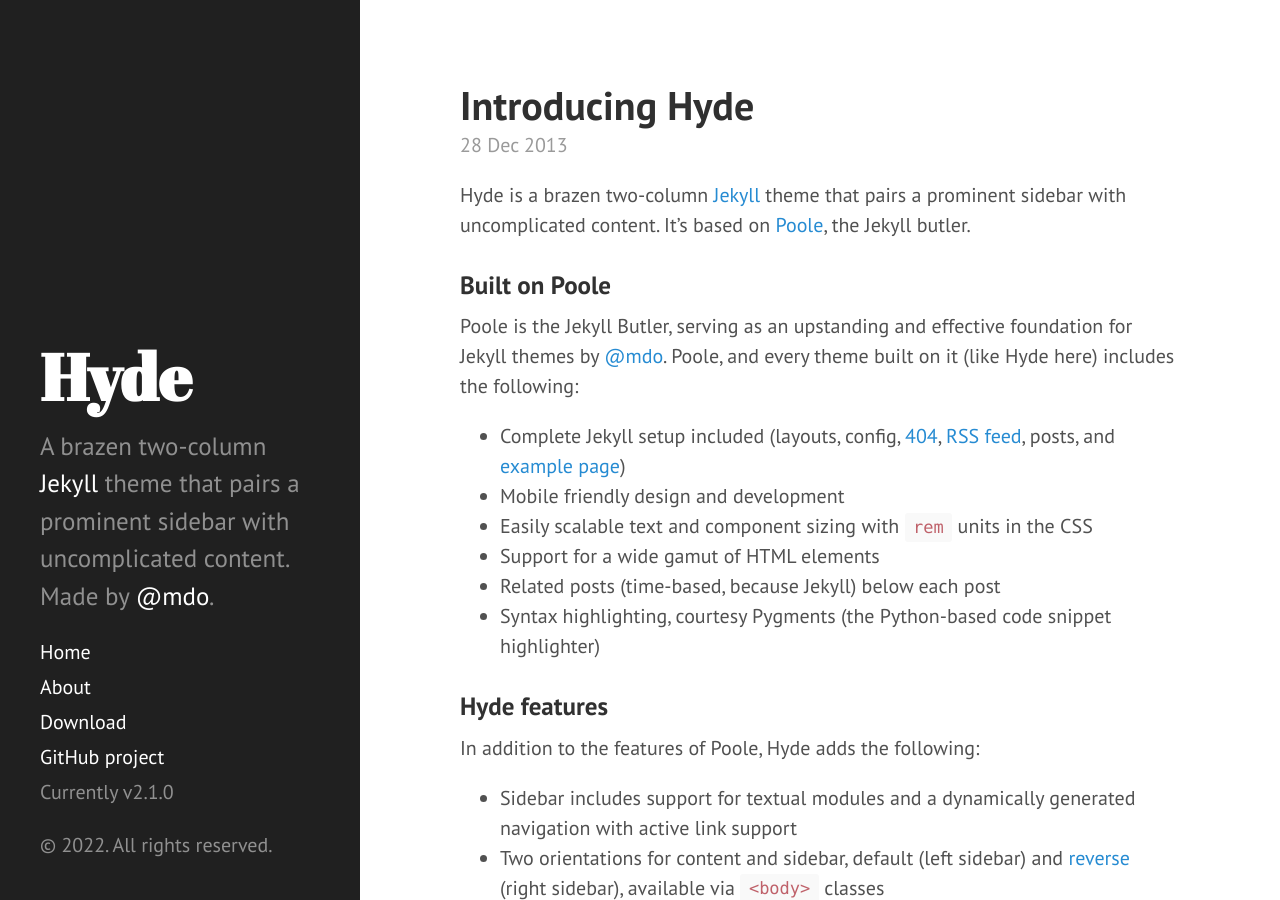
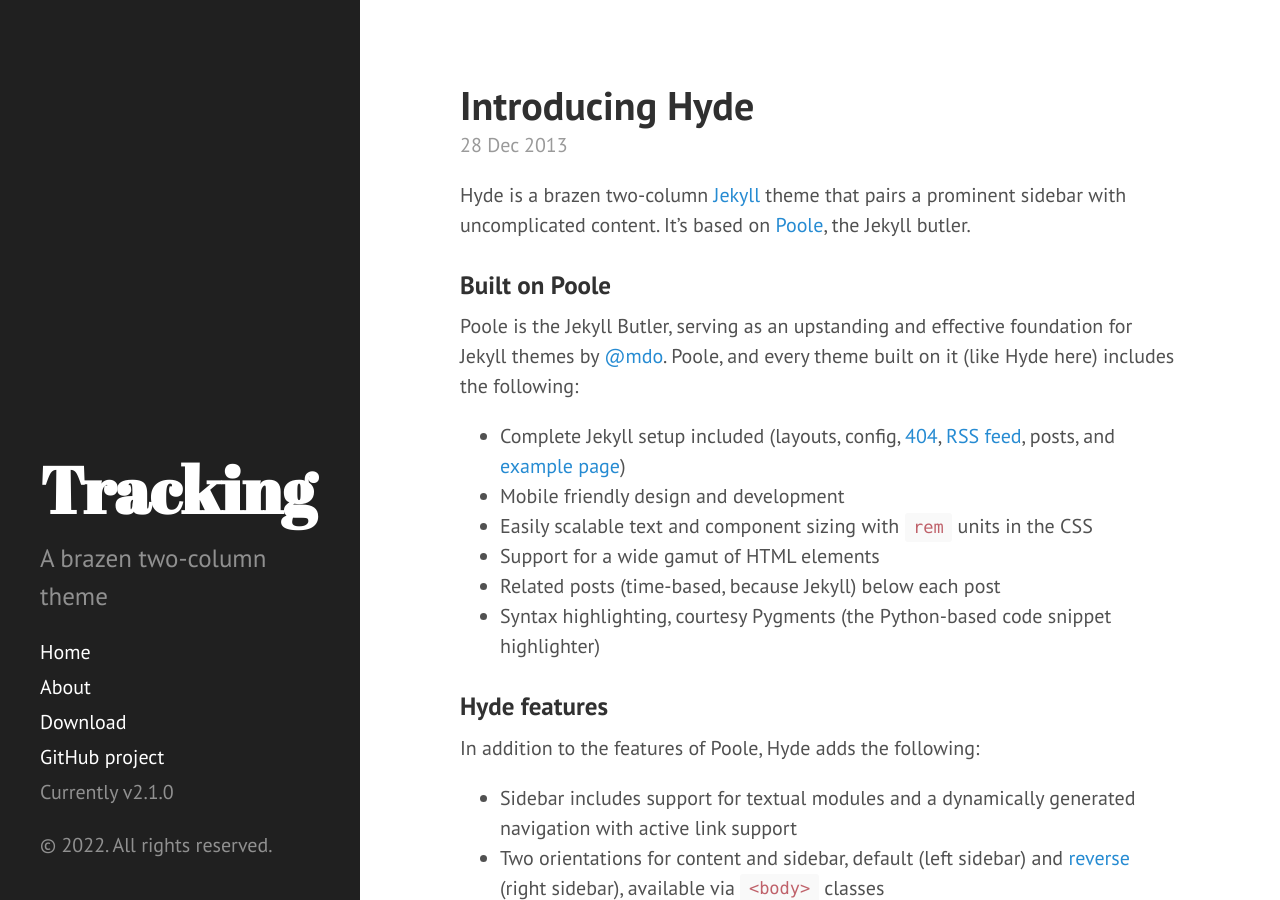
Before and after one commit to aknottymathematician/Tracking, a Jekyll site: the page built from index.html, in a window 1280 px wide and 900 px high. Built offline with Jekyll 4.4.1, drawn with Linux system fonts in a browser that asks for light colours; Markdown is read by kramdown in place of the engine named in the settings; the list of posts is cut into pages by our own code.

Commit message:
first push

```diff
--- a/CNAME
+++ b/CNAME
@@ -1 +1 @@
-hyde.getpoole.com
+https://aknottymathematician.github.io/tracking
--- a/_config.yml
+++ b/_config.yml
@@ -1,5 +1,5 @@
 # Dependencies
-markdown:         redcarpet
+markdown:         kramdown
 highlighter:      pygments
 
 # Permalinks
@@ -7,10 +7,10 @@
 relative_permalinks: true
 
 # Setup
-title:            Hyde
+title:            Tracking
 tagline:          'A Jekyll theme'
-description:      'A brazen two-column <a href="http://jekyllrb.com" target="_blank">Jekyll</a> theme that pairs a prominent sidebar with uncomplicated content. Made by <a href="https://twitter.com/mdo" target="_blank">@mdo</a>.'
-url:              http://hyde.getpoole.com
+description:      'A brazen two-column theme'
+url:              https://aknottymathematician.github.io/
 baseurl:          /
 
 author:
```
